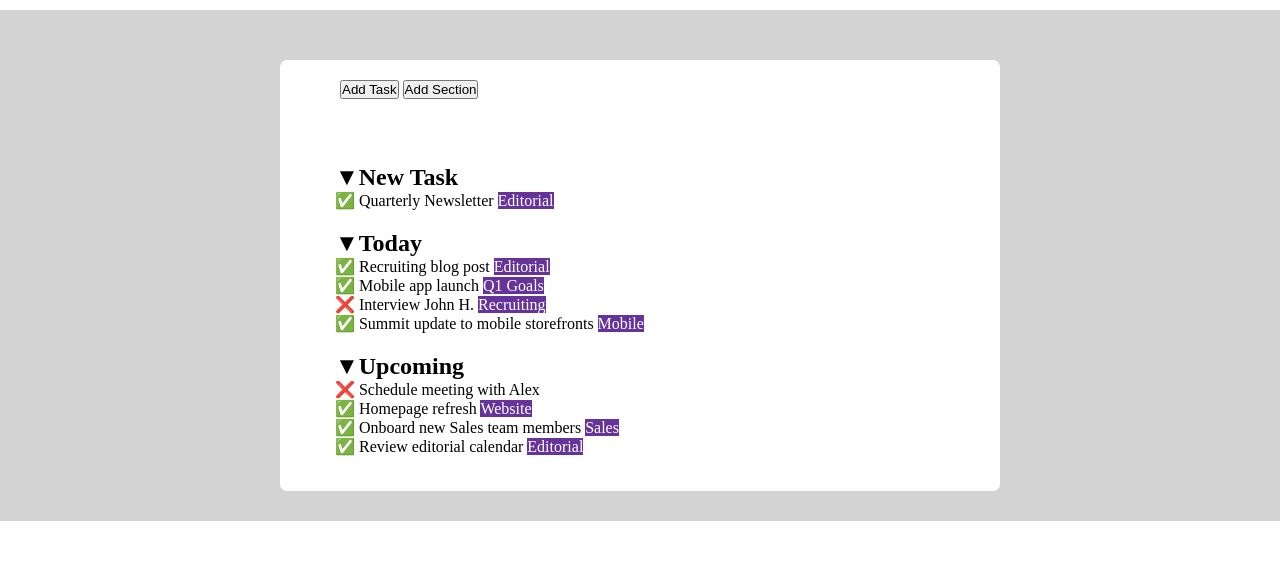
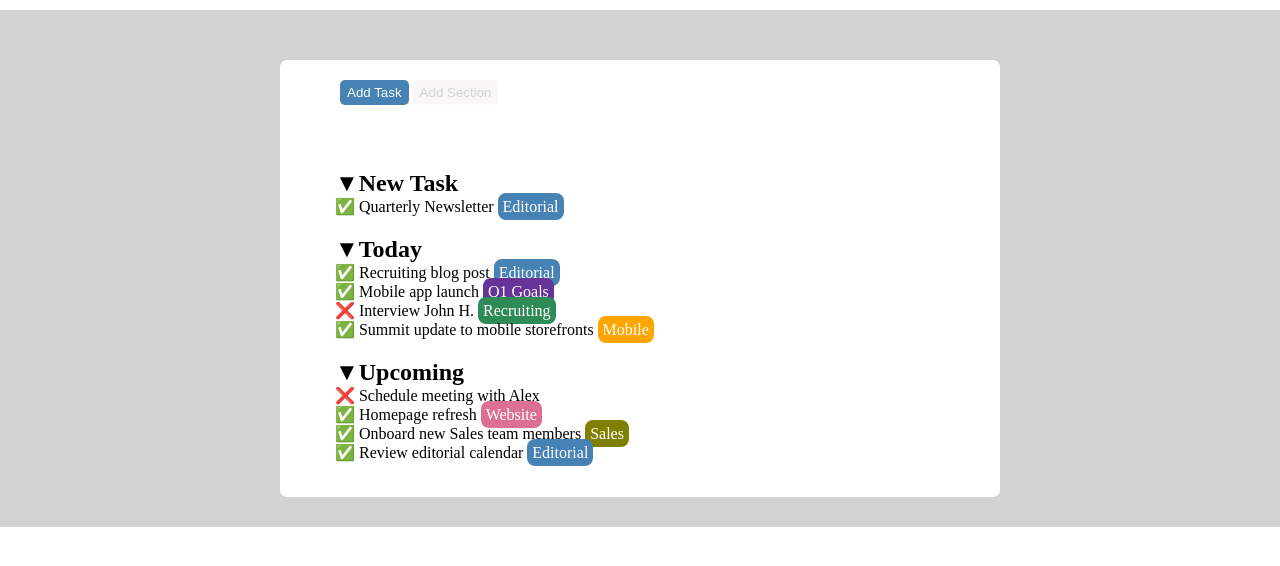
Before and after one commit to Bravehearts19/html-css-toboolist, a plain HTML site: page index.html in a window 1280 px wide. Shown: the part 86-652 px from the top of the page. Drawn offline with Linux system fonts and the light colour scheme.

Commit message:
Tentativi sui border di button e div iniziale

```diff
--- a/css/style.css
+++ b/css/style.css
@@ -7,6 +7,25 @@
 img {
     width: 70px;
     vertical-align: bottom;
+}
+
+button {
+    text-align: center;
+    padding: 5px 7px;
+    border-radius: 5px;
+}
+
+#blue_button{
+    color: white;
+    background-color: steelblue;
+    border-width: 0;
+}
+
+#white_button{
+    color: lightgray;
+    background-color: rgb(248, 246, 246);
+    border-width: 10px;
+    border: lightgray;
 }
 
 h1 {
@@ -46,9 +65,34 @@ main {
     margin-bottom: 20px;
 }
 
+.span_editorial {
+    background-color: steelblue;
+}
+
+.span_q1goals {
+    background-color: rebeccapurple;
+}
+
+.span_recruiting {
+    background-color: seagreen;
+}
+
+.span_mobile {
+    background-color: orange;
+}
+
+.span_website {
+    background-color: palevioletred;
+}
+
+.span_sales {
+    background-color: olive;
+}
+
 .span_colorati {
-    background-color: rebeccapurple;
     color: white;
+    padding: 5px;
+    border-radius: 8px;
 }
 
 #button_container {
--- a/index.html
+++ b/index.html
@@ -15,36 +15,36 @@
 
         <main>
             <div class="container" id="button_container">
-                <button type="button">Add Task</button>
-                <button type="button">Add Section</button>
+                <button type="button" id="blue_button">Add Task</button>
+                <button type="button" id="white_button">Add Section</button>
             </div>
 
             <div class="container sections_container">
                 <section class="section">
                     <h2>&#x25BC;New Task</h2>
-                    <span>✅ Quarterly Newsletter <span class="span_colorati">Editorial</span></span>
+                    <span>✅ Quarterly Newsletter <span class="span_colorati span_editorial">Editorial</span></span>
                 </section>
 
                 <section class="section">
                     <h2>&#x25BC;Today</h2>
-                    <span>✅ Recruiting blog post <span class="span_colorati">Editorial</span></span>
+                    <span>✅ Recruiting blog post <span class="span_colorati span_editorial">Editorial</span></span>
                     <br>
-                    <span>✅ Mobile app launch <span class="span_colorati">Q1 Goals</span></span>
+                    <span>✅ Mobile app launch <span class="span_colorati span_q1goals">Q1 Goals</span></span>
                     <br>
-                    <span>❌ Interview John H. <span class="span_colorati">Recruiting</span></span>
+                    <span>❌ Interview John H. <span class="span_colorati span_recruiting">Recruiting</span></span>
                     <br>
-                    <span>✅ Summit update to mobile storefronts <span class="span_colorati">Mobile</span></span>
+                    <span>✅ Summit update to mobile storefronts <span class="span_colorati span_mobile">Mobile</span></span>
                 </section>
 
                 <section class="section">
                     <h2>&#x25BC;Upcoming</h2>
                     <span>❌ Schedule meeting with Alex</span>
                     <br>
-                    <span>✅ Homepage refresh <span class="span_colorati">Website</span></span>
+                    <span>✅ Homepage refresh <span class="span_colorati span_website">Website</span></span>
                     <br>
-                    <span>✅ Onboard new Sales team members <span class="span_colorati">Sales</span></span>
+                    <span>✅ Onboard new Sales team members <span class="span_colorati span_sales">Sales</span></span>
                     <br>
-                    <span>✅ Review editorial calendar <span class="span_colorati">Editorial</span></span>
+                    <span>✅ Review editorial calendar <span class="span_colorati span_editorial">Editorial</span></span>
                 </section>
             </div>
         </main>
```
